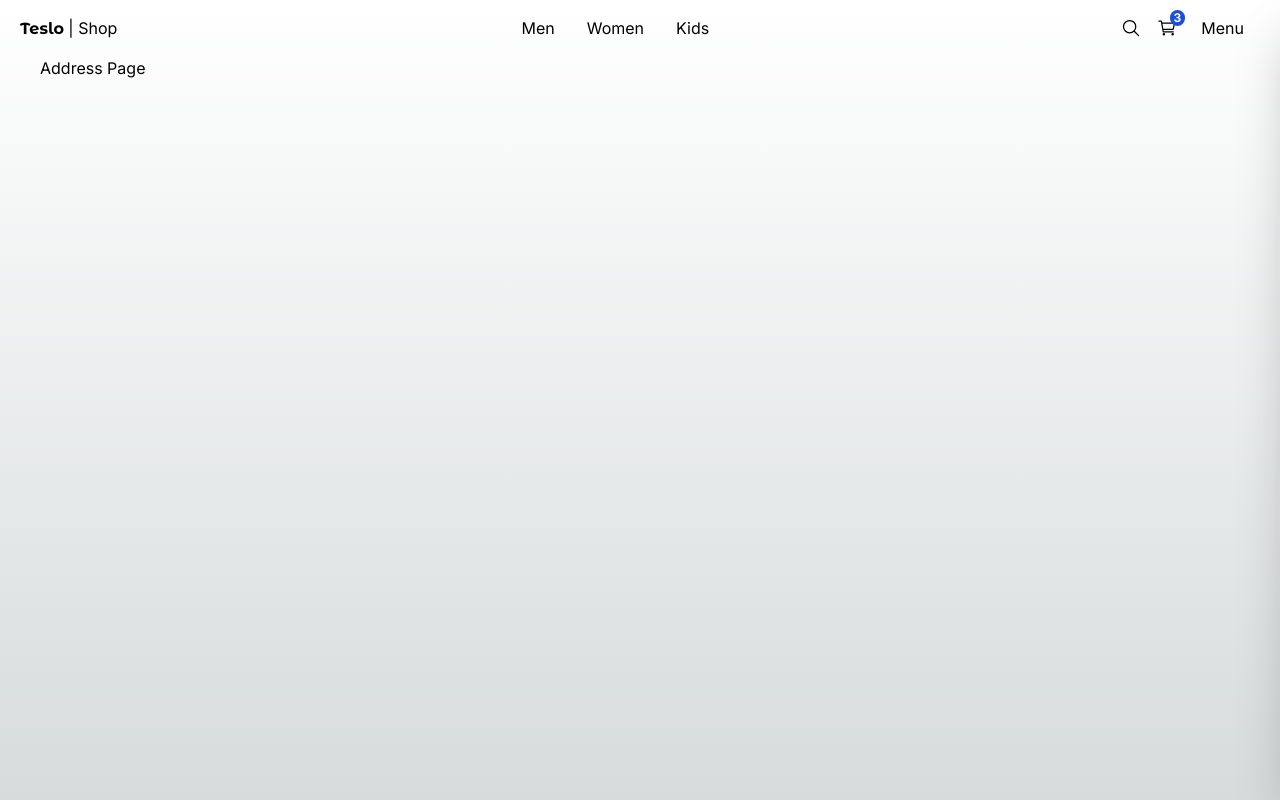
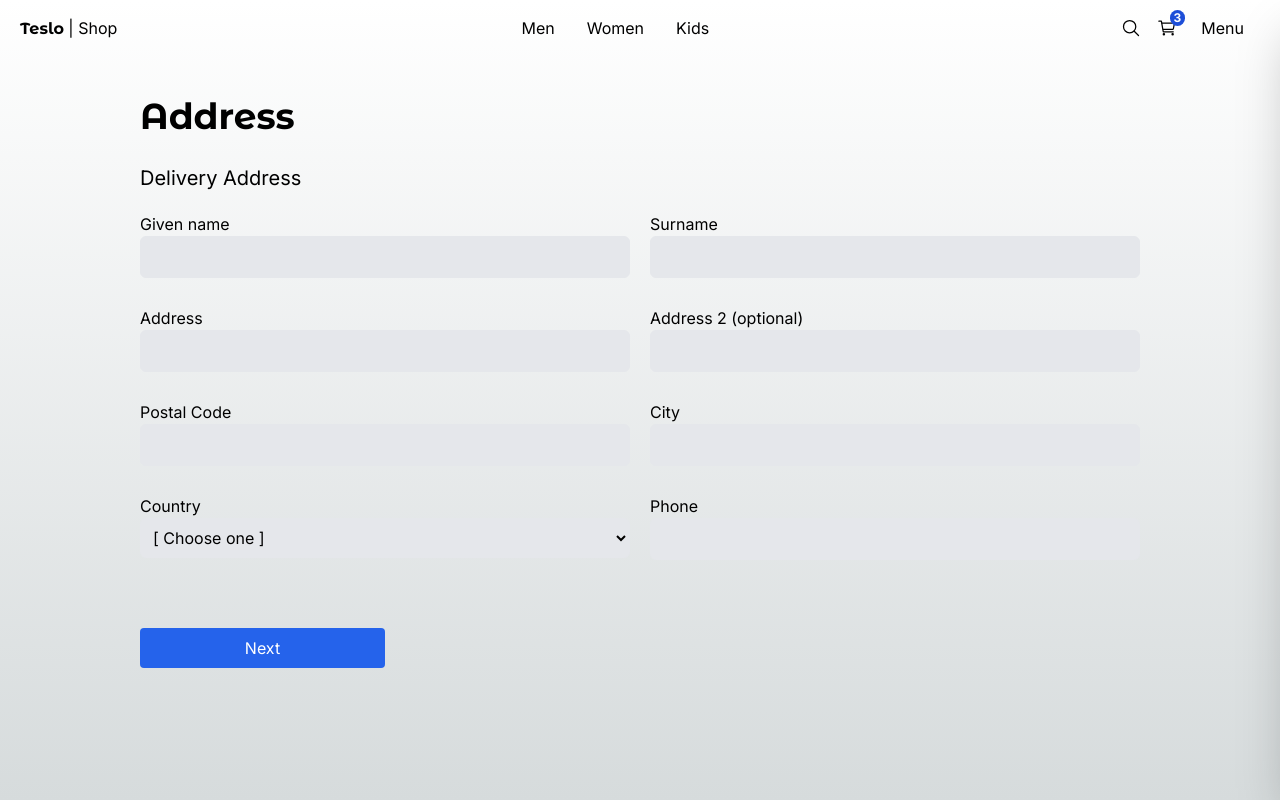
Before and after one commit to IAPC1994/nextjs14-teslo-shop, a Next.js app: page /checkout/address in a window 1280 px wide. Built offline with nearby package versions, Linux system fonts and the light colour scheme.

Commit message:
ui(web): Cart and Address page UI design

```diff
--- a/src/app/(shop)/cart/page.tsx
+++ b/src/app/(shop)/cart/page.tsx
@@ -1,8 +1,72 @@
+import Image from 'next/image';
+import Link from 'next/link';
+import { Title } from '../../../components/ui/title/Title';
+import { initialData } from '@/seed/seed';
+import { QuantitySelector } from '@/components';
+
+const productInCart = [
+  initialData.products[0],
+  initialData.products[1],
+  initialData.products[2],
+]
 
 export default function() {
   return (
-    <div>
-      <h1>Cart Page</h1>
+    <div className="flex justify-center items-center mb-72 px-10 sm:px-0">
+      <div className="flex flex-col w-[1000px]">
+
+        <Title title={'Cart'} />
+
+        <div className='grid grid-cols-1 sm:grid-cols-2 gap-10'>
+          {/* Cart */}
+          <div className='flex flex-col mt-5'>
+            <span className='text-xl'>Add more items</span>
+            <Link href={'/'} className='underline mb-5'>
+              Continue shopping
+            </Link>
+
+
+            {/* Items */}
+            {
+              productInCart.map( product => (
+                <div key={ product.slug } className='flex mb-5'>
+                  <Image src={`/products/${ product.images [0] }`} width={ 100 } height={ 100 } alt={ product.title } className='mr-5 rounded' style={{ width: '100px', height: '100px' }}/>
+
+                  <div>
+                    <p>{ product.title }</p>
+                    <p>${ product.price }</p>
+                    <QuantitySelector quantity={ 3 }/>
+                    <button className='underline mt-3'>Remove</button>
+                  </div>
+                </div>
+              ))
+            }
+          </div>
+          {/* Checkout */}
+          <div className='bg-white rounded-xl shadow-xl p-7'>
+              <h2 className='text-2xl mb-2'>Order checkout</h2>
+              <div className='grid grid-cols-2'>
+                <span>N° Product</span>
+                <span className='text-right'>3 Articles</span>
+
+                <span>Subtotal</span>
+                <span className='text-right'>$ 100</span>
+
+                <span>Taxes (15%)</span>
+                <span className='text-right'>$ 15</span>
+
+                <span className="mt-5 text-2xl">Total</span>
+                <span className='mt-5 text-2xl text-right'>$ 115</span>
+              </div>
+              <div className='mt-5 mb-2 w-full'>
+                <Link href={'/checkout/address'} className='flex btn-primary justify-center'>
+                  Checkout
+                </Link>
+              </div>
+          </div>
+
+        </div>
+      </div>
     </div>
   );
 }
--- a/src/app/(shop)/checkout/address/page.tsx
+++ b/src/app/(shop)/checkout/address/page.tsx
@@ -1,8 +1,97 @@
+import Link from 'next/link';
+import { Title } from '@/components';
 
 export default function() {
   return (
-    <div>
-      <h1>Address Page</h1>
+    <div className="flex flex-col sm:justify-center sm:items-center mb-72 px-10 sm:px-0">
+
+      <div className="w-full  xl:w-[1000px] flex flex-col justify-center text-left">
+
+        <Title title="Address" subTitle="Delivery Address" />
+
+        <div className="grid grid-cols-1 gap-2 sm:gap-5 sm:grid-cols-2">
+
+
+          <div className="flex flex-col mb-2">
+            <span>Given name</span>
+            <input
+              type="text"
+              className="p-2 border rounded-md bg-gray-200"
+            />
+          </div>
+
+          <div className="flex flex-col mb-2">
+            <span>Surname</span>
+            <input
+              type="text"
+              className="p-2 border rounded-md bg-gray-200"
+            />
+          </div>
+
+          <div className="flex flex-col mb-2">
+            <span>Address</span>
+            <input
+              type="text"
+              className="p-2 border rounded-md bg-gray-200"
+            />
+          </div>
+
+          <div className="flex flex-col mb-2">
+            <span>Address 2 (optional)</span>
+            <input
+              type="text"
+              className="p-2 border rounded-md bg-gray-200"
+            />
+          </div>
+
+
+          <div className="flex flex-col mb-2">
+            <span>Postal Code</span>
+            <input
+              type="text"
+              className="p-2 border rounded-md bg-gray-200"
+            />
+          </div>
+
+          <div className="flex flex-col mb-2">
+            <span>City</span>
+            <input
+              type="text"
+              className="p-2 border rounded-md bg-gray-200"
+            />
+          </div>
+
+          <div className="flex flex-col mb-2">
+            <span>Country</span>
+            <select
+              className="p-2 border rounded-md bg-gray-200"
+            >
+              <option value="">[ Choose one ]</option>
+              <option value="CHL">Chile</option>
+              <option value="AUS">Australia</option>
+            </select>
+          </div>
+
+          <div className="flex flex-col mb-2">
+            <span>Phone</span>
+            <input
+              type="text"
+              className="p-2 border rounded-md bg-gray-200"
+            />
+          </div>
+
+
+
+          <div className="flex flex-col mb-2 sm:mt-10">
+            <Link
+              href='/checkout'
+              className="btn-primary flex w-full sm:w-1/2 justify-center ">
+              Next
+            </Link>
+          </div>
+        </div>
+
+      </div>
     </div>
   );
 }
```
